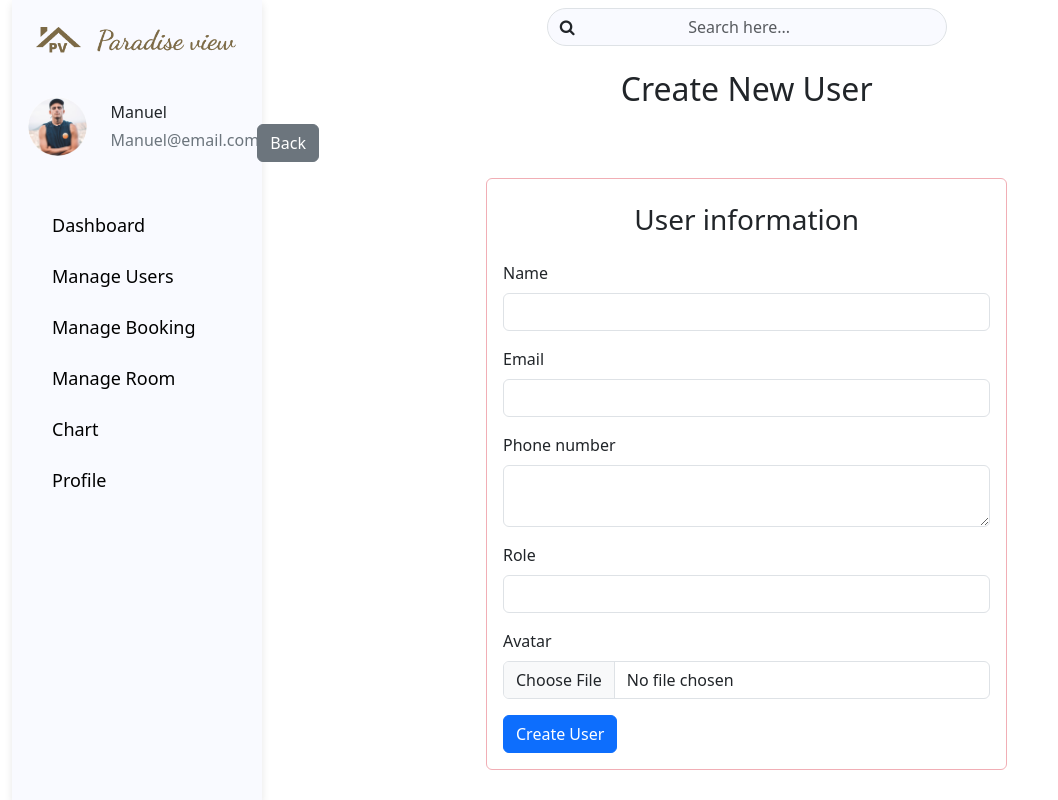
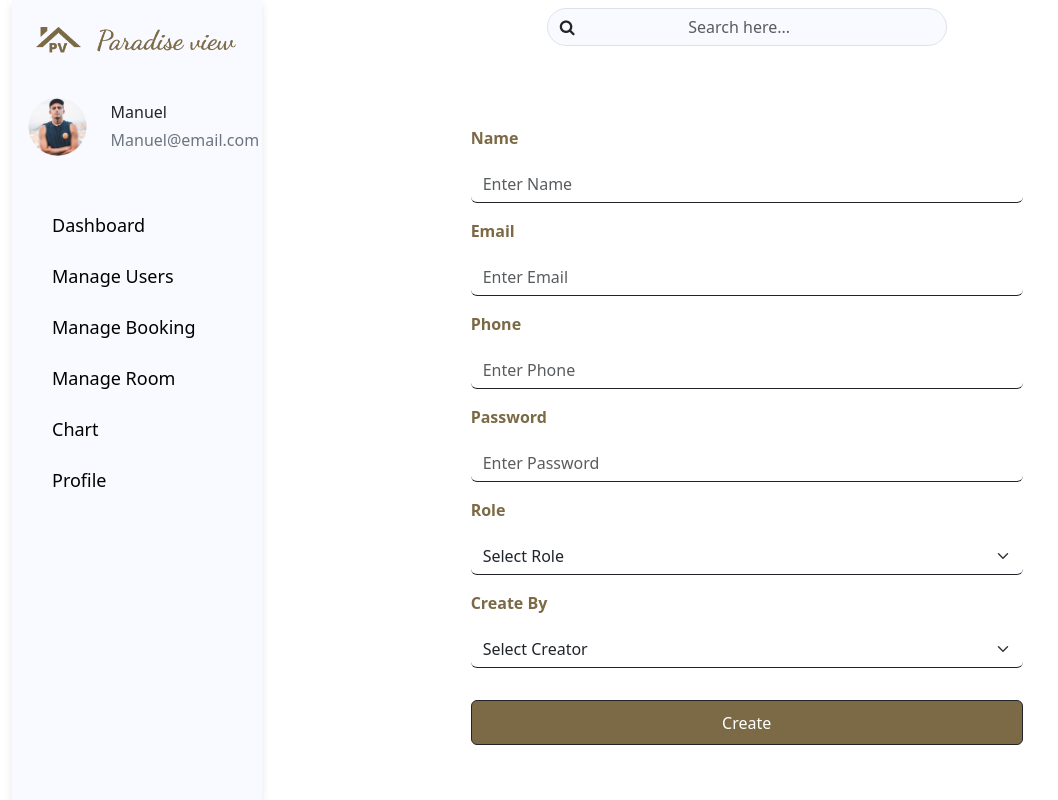
Before and after one commit to Megateam-Project/-Megateam-FrontEnd-Admin, a React (Vite) app: page /users/create in a window 1280 px wide. Shown: the whole page, without its empty margins (0-1058 px from the left). Built offline with nearby package versions, Linux system fonts and the light colour scheme.

Commit message:
Nhi/fix/create

```diff
--- a/src/App.jsx
+++ b/src/App.jsx
@@ -9,7 +9,7 @@ import { IndexRoom } from "./components/page/Room/IndexRoom";
 import { CreateRoomForm } from "./components/page/Room/CreateRoomForm";
 import { EditRoom } from "./components/page/Room/EditRoom";
 import { IndexUser } from "./components/page/User/IndexUser";
-import { CreateUser } from "./components/page/User/CreateUser";
+import CreateUser  from "./components/page/User/CreateUser";
 import { EditUser } from "./components/page/User/EditUser";
 function App() {
   return (
--- a/src/components/page/User/CreateUser.jsx
+++ b/src/components/page/User/CreateUser.jsx
@@ -1,150 +1,173 @@
 import { useState } from "react";
+import { useNavigate } from "react-router-dom";
 import baseApi from "../../../shared/services/base.api";
-import { Link, useNavigate } from "react-router-dom";
-import { BASE_URL } from "../../../shared/constants/constants.js";
+// import { Link } from "react-router-dom";
+const CreateUser = () => {
+  const [name, setName] = useState("");
+  const [email, setEmail] = useState("");
+  const [phone, setPhone] = useState("");
+  const [password, setPassword] = useState("");
+  const [role, setRole] = useState("");
+  const [create_by, setCreateBy] = useState("");
 
-export function CreateUser() {
-  const [formData, setFormData] = useState({
-    name: "",
-    email: "",
-    phone: "",
-    role: "",
-    image: null,
-    create_by: "admin",
-  });
-  const [error, setError] = useState(null);
   const navigate = useNavigate();
 
-  const handleFormDataChange = (e) => {
-    const { name, value, files } = e.target;
-    if (name === "image") {
-      setFormData((prevData) => ({
-        ...prevData,
-        [name]: files[0],
-      }));
-    } else {
-      setFormData((prevData) => ({
-        ...prevData,
-        [name]: value,
-      }));
-    }
+  const handleNameChange = (e) => {
+    console.log(e);
+    setName(e.target.value);
   };
-
-  const handleCreate = async (e) => {
+  const handleEmailChange = (e) => {
+    console.log(e);
+    setEmail(e.target.value);
+  };
+  const handlePasswordChange = (e) => {
+    console.log(e);
+    setPassword(e.target.value);
+  };
+  const handlePhoneChange = (e) => {
+    console.log(e);
+    setPhone(e.target.value);
+  };
+  const handleRoleChange = (e) => {
+    console.log(e);
+    setRole(e.target.value);
+  };
+  const handleCreateByChange = (e) => {
+    console.log(e);
+    setCreateBy(e.target.value);
+  };
+  const handleSubmit = async (e) => {
     e.preventDefault();
     try {
-      const formDataToSend = new FormData();
-      if (formData.image) {
-        formDataToSend.append("image", formData.image);
-        const imageUrl = URL.createObjectURL(formData.image);
-        setFormData((prevData) => ({
-          ...prevData,
-          image: imageUrl,
-        }));
-      }
-      for (const key in formData) {
-        formDataToSend.append(key, formData[key]);
-      }
-      await baseApi.postApi(BASE_URL + "users", formDataToSend);
-      console.log(formData);
+      await baseApi.postApi("users", {name,
+        email,
+        phone,
+        password,
+        role,
+        create_by,});
+      alert("Create successful");
       navigate("/users");
     } catch (error) {
-      console.error("Error creating user:", error);
-      setError("Failed to create user. Please try again later.");
+      console.error("Create failed", error);
+      alert("Create failed");
     }
   };
   return (
-    <div>
-      <h2 className="mt-3 text-center title">Create New User</h2>
-      <div className="buttonBack m-3">
-        <Link to="/users" className="btn btn-secondary mx-3">
-          Back
-        </Link>
-      </div>
-      <div className="d-flex flex-column justify-content-between align-items-center">
-        {error && (
-          <div className="alert alert-danger" role="alert">
-            {error}
-          </div>
-        )}
-        <form
-          className="rounded border border-danger-subtle w-50 p-3"
-          onSubmit={handleCreate}
-        >
-          <h3 className="text-center mt-2 mb-4">User information</h3>
-          <div className="mb-3">
+    <div className="mt-5 mb-5 mx-auto" style={{ maxWidth: "600px" }}>
+      <form className="  mt-4 " onSubmit={handleSubmit}>
+        <div className="container">
+          <div className="mb-3 ">
             <label htmlFor="name" className="form-label">
-              Name
+              <b style={{ color: "#7C6A46" }}> Name</b>
             </label>
             <input
               type="text"
-              className="form-control"
+              placeholder="Enter Name"
+              className=" mt-2 form-control border-0 border-bottom border-black-1 border-dark  "
+              name="name"
               id="name"
-              name="name"
-              value={formData.name}
-              onChange={handleFormDataChange}
+              value={name}
               required
+              onChange={handleNameChange}
+            />
+          </div>
+
+          <div className="mb-3">
+            <label htmlFor="email" className="form-label">
+              <b style={{ color: "#7C6A46" }}>Email</b>
+            </label>
+            <input
+              type="email"
+              placeholder="Enter Email"
+              className="mt-2 form-control border-0 border-bottom border-black-1 border-dark"
+              name="email"
+              id="email"
+              value={email}
+              required
+              onChange={handleEmailChange}
+            />
+          </div>
+
+          <div className="mb-3">
+            <label htmlFor="phone" className="form-label">
+              <b style={{ color: "#7C6A46" }}>Phone</b>
+            </label>
+            <input
+              type="tel"
+              placeholder="Enter Phone"
+              className=" mt-2 form-control border-0 border-bottom border-black-1 border-dark"
+              name="phone"
+              id="phone"
+              value={phone}
+              required
+              onChange={handlePhoneChange}
+            />
+          </div>
+
+          <div className="mb-3">
+            <label htmlFor="password" className="form-label">
+              <b style={{ color: "#7C6A46" }}>Password</b>
+            </label>
+            <input
+              type="password"
+              placeholder="Enter Password "
+              className=" mt-2 form-control border-0 border-bottom border-black-1 border-dark"
+              name="password"
+              minLength={8}
+              id="password"
+              required
+              value={password}
+              onChange={handlePasswordChange}
             />
           </div>
           <div className="mb-3">
-            <label htmlFor="type" className="form-label">
-              Email
+            <label htmlFor="role" className="form-label">
+              <b style={{ color: "#7C6A46" }}>Role</b>
             </label>
-            <input
-              type="text"
-              className="form-control"
-              id="email"
-              name="email"
-              value={formData.email}
-              onChange={handleFormDataChange}
+            <select
+              className=" mt-2 form-select border-0 border-bottom border-black-1 border-dark"
+              name="role"
+              id="role"
               required
-            />
+              value={role}
+              onChange={handleRoleChange}
+              style={{ width: "100%" }}
+            >
+              <option value="">Select Role</option>
+              <option value="admin">Admin</option>
+              <option value="user">User</option>
+            </select>
           </div>
+
           <div className="mb-3">
-            <label htmlFor="description" className="form-label">
-              Phone number
+            <label htmlFor="create_by" className="form-label">
+              <b style={{ color: "#7C6A46" }}>Create By</b>
             </label>
-            <textarea
-              className="form-control"
-              id="phone"
-              name="phone"
-              value={formData.phone}
-              onChange={handleFormDataChange}
+            <select
+              className=" mt-2 form-select border-0 border-bottom border-black-1 border-dark"
+              name="create_by"
+              id="create_by"
               required
-            ></textarea>
+              value={create_by}
+              onChange={handleCreateByChange}
+              style={{ width: "100%" }}
+            >
+              <option value="">Select Creator</option>
+              <option value="admin">Admin</option>
+              <option value="user">User</option>
+            </select>
           </div>
-          <div className="mb-3">
-            <label htmlFor="price" className="form-label">
-              Role
-            </label>
-            <input
-              type="text"
-              className="form-control"
-              id="role"
-              name="role"
-              value={formData.role}
-              onChange={handleFormDataChange}
-              required
-            />
-          </div>
-          <div className="mb-3">
-            <label htmlFor="image" className="form-label">
-              Avatar
-            </label>
-            <input
-              type="file"
-              className="form-control"
-              id="image"
-              name="image"
-              onChange={handleFormDataChange}
-              required
-            />
-          </div>
-          <button type="submit" className="btn btn-primary">
-            Create User
+          <button
+            type="submit"
+            className=" mt-3 btn btn-dark w-100"
+            style={{ backgroundColor: "#7C6A46", height: "45px" }}
+          >
+            Create
           </button>
-        </form>
-      </div>
+        </div>
+      </form>
     </div>
   );
-}
+};
+
+export default CreateUser;
```
Also changed, not shown: src/components/page/User/EditUser.jsx (line endings or trailing spaces).
